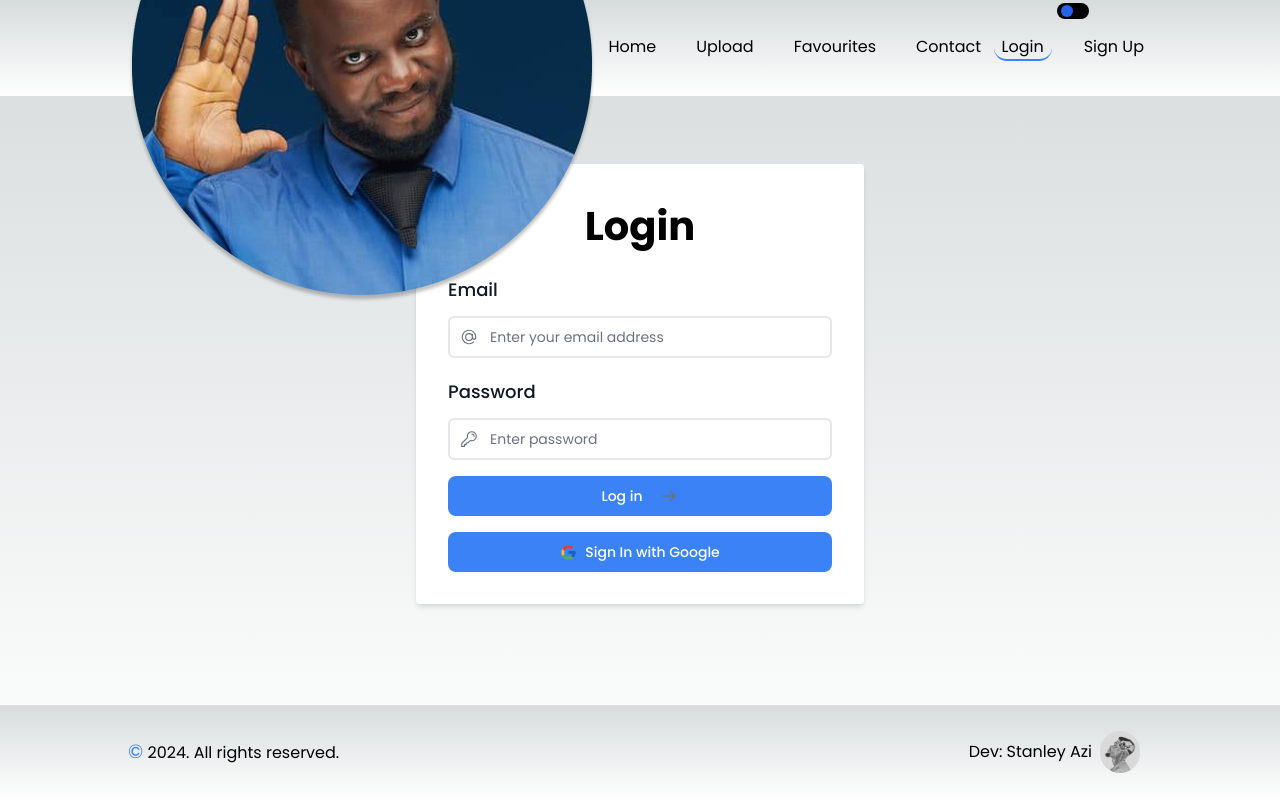
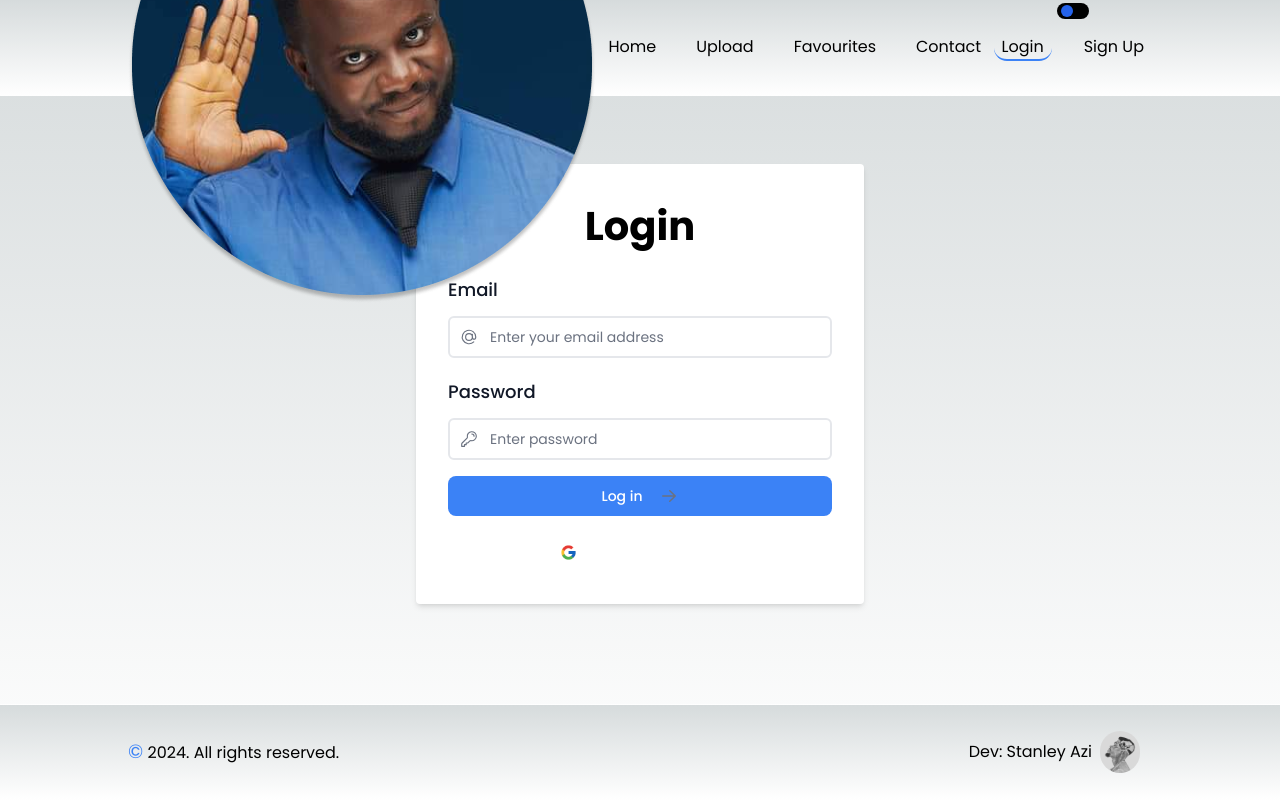
Before and after one commit to Stan015/sabinus.meme, a Next.js app: page /login in a window 1280 px wide. Built offline with nearby package versions, Linux system fonts and the light colour scheme.

Commit message:
fix: cn function

```diff
--- a/src/app/components/button.tsx
+++ b/src/app/components/button.tsx
@@ -1,4 +1,4 @@
-import clsx from "clsx";
+import cn from "@/utils/cn";
 
 interface ButtonProps extends React.ButtonHTMLAttributes<HTMLButtonElement> {
   children: React.ReactNode;
@@ -8,7 +8,7 @@ export function Button({ children, className, ...rest }: ButtonProps) {
   return (
     <button
       {...rest}
-      className={clsx(
+      className={cn(
         "flex h-10 items-center rounded-lg bg-blue px-4 text-sm font-medium text-white transition-colors hover:bg-blue-deep focus-visible:outline focus-visible:outline-1 focus-visible:outline-offset-1 focus-visible:outline-blue active:bg-blue-deep aria-disabled:cursor-not-allowed aria-disabled:opacity-50",
         className,
       )}
```
